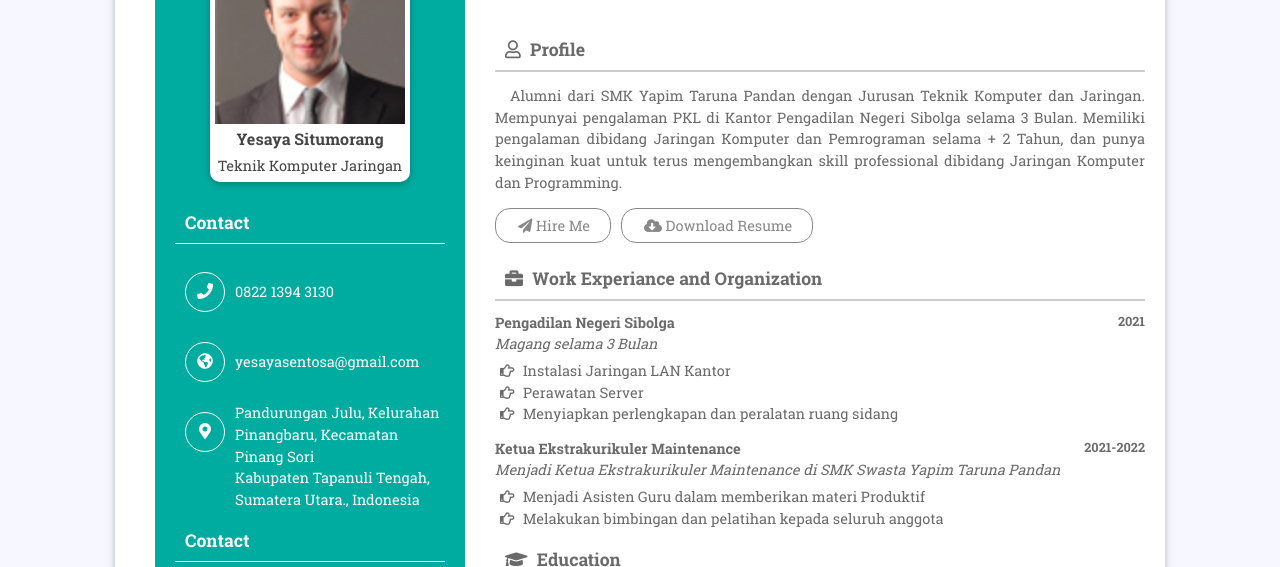
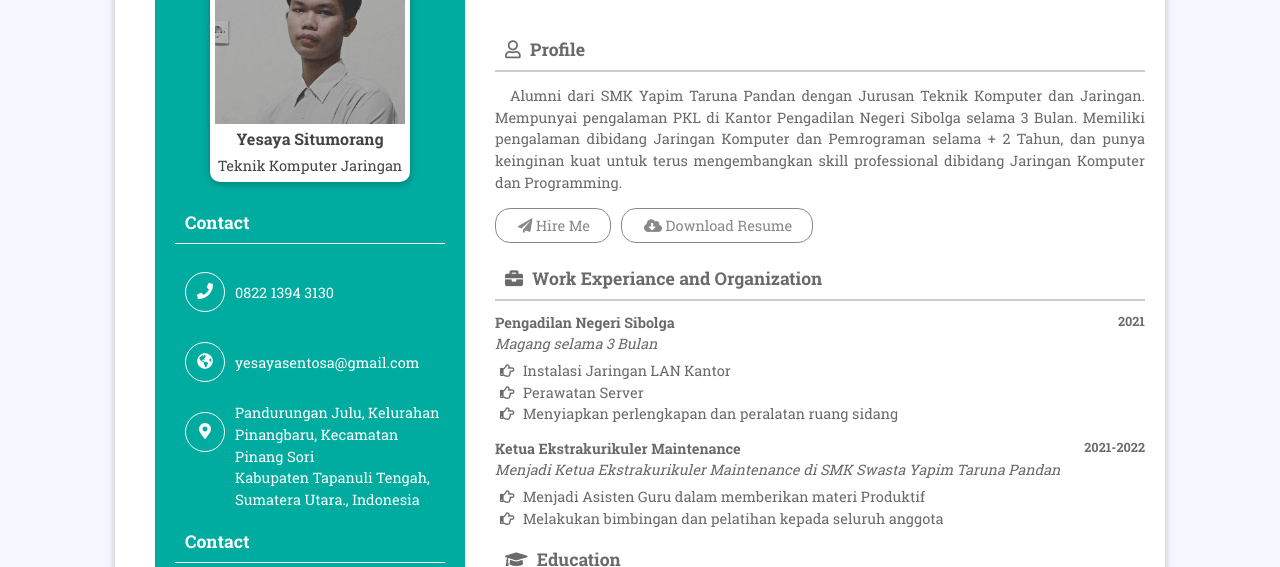
Before and after one commit to youngIcom/my-cv, a website: page index.html in a window 1280 px wide. Shown: the part 141-708 px from the top of the page. Drawn offline with Linux system fonts and the light colour scheme.

Commit message:
tambah gambar

```diff
--- a/index.html
+++ b/index.html
@@ -19,7 +19,7 @@
                 <div class="col-md-4 left-co">
                     <div class="left-side">
                         <div class="profile-info">
-                            <img src="assets/images/profile.jpg" alt="">
+                            <img src="assets/images/yesaya.jpeg" alt="">
                             <h3>Yesaya Situmorang</h3>
                             <span>Teknik Komputer Jaringan</span>
                         </div>
```
Also changed, not shown: assets/images/yesaya.jpeg (added).
